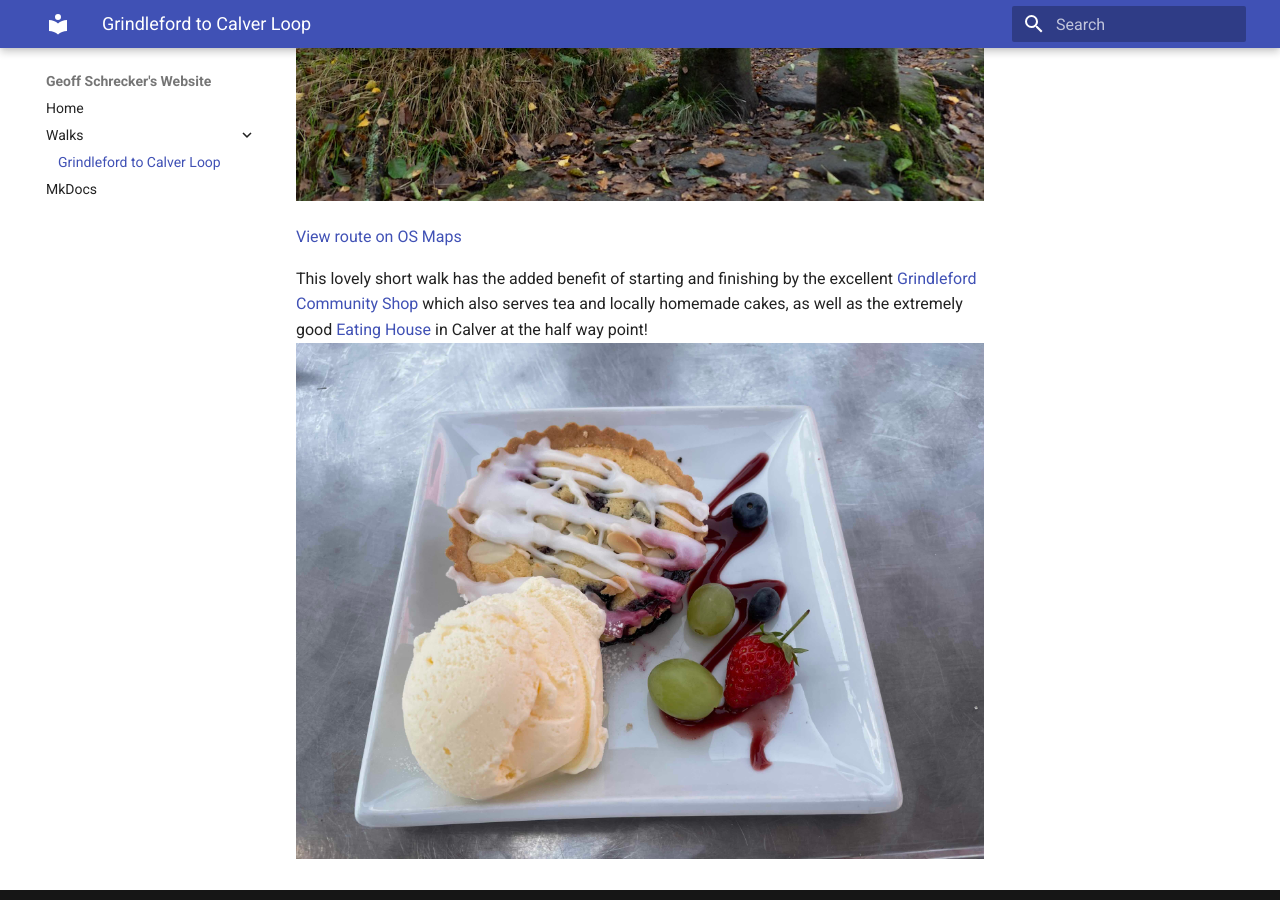
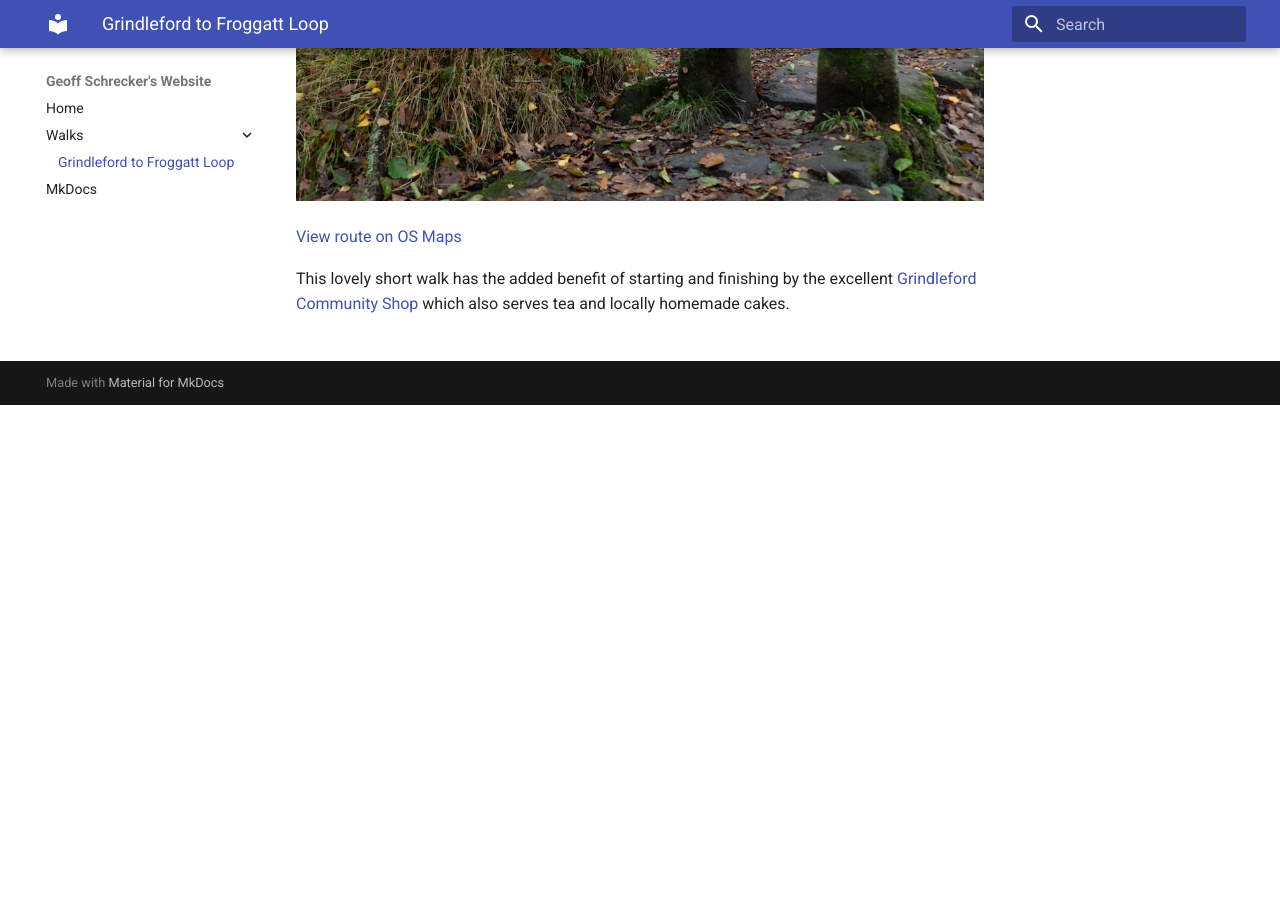
Before and after one commit to GeoffSchrecker/geoffschrecker, an MkDocs documentation site: the page built from docs/Grindleford1.md, in a window 1280 px wide and 900 px high, scrolled down 495 px. Built offline with MkDocs 1.6.1 and Material for MkDocs 9.7.7, drawn with Linux system fonts in a browser that asks for light colours; after the commit the page ends 900 px from its top, so only the background shows below that.

Commit message:
Correct Grindleford to Froggatt

```diff
--- a/docs/Grindleford1.md
+++ b/docs/Grindleford1.md
@@ -4,5 +4,4 @@
 
 [View route on OS Maps](https://explore.osmaps.com/route/20815789/grindleford-to-froggatt-?lat=53.290716&lon=-1.638949&zoom=14.4076&style=Leisure&type=2d){target=_blank}
 
-This lovely short walk has the added benefit of starting and finishing by the excellent [Grindleford Community Shop](https://grindlefordshop.co.uk){target=_blank} which also serves tea and locally homemade cakes, as well as the extremely good [Eating House](https://www.theeatinghousecalver.co.uk) in Calver at the half way point!
-![The Eating House Pudding](images/Grindleford%20to%20Calver%203.jpg)
+This lovely short walk has the added benefit of starting and finishing by the excellent [Grindleford Community Shop](https://grindlefordshop.co.uk){target=_blank} which also serves tea and locally homemade cakes.
--- a/mkdocs.yml
+++ b/mkdocs.yml
@@ -4,7 +4,7 @@ theme:
 nav:
   - Home: index.md
   - Walks:
-      - Grindleford to Calver Loop: Grindleford1.md
+      - Grindleford to Froggatt Loop: Grindleford1.md
   - MkDocs: mkdocs.md
 
 markdown_extensions:
```
